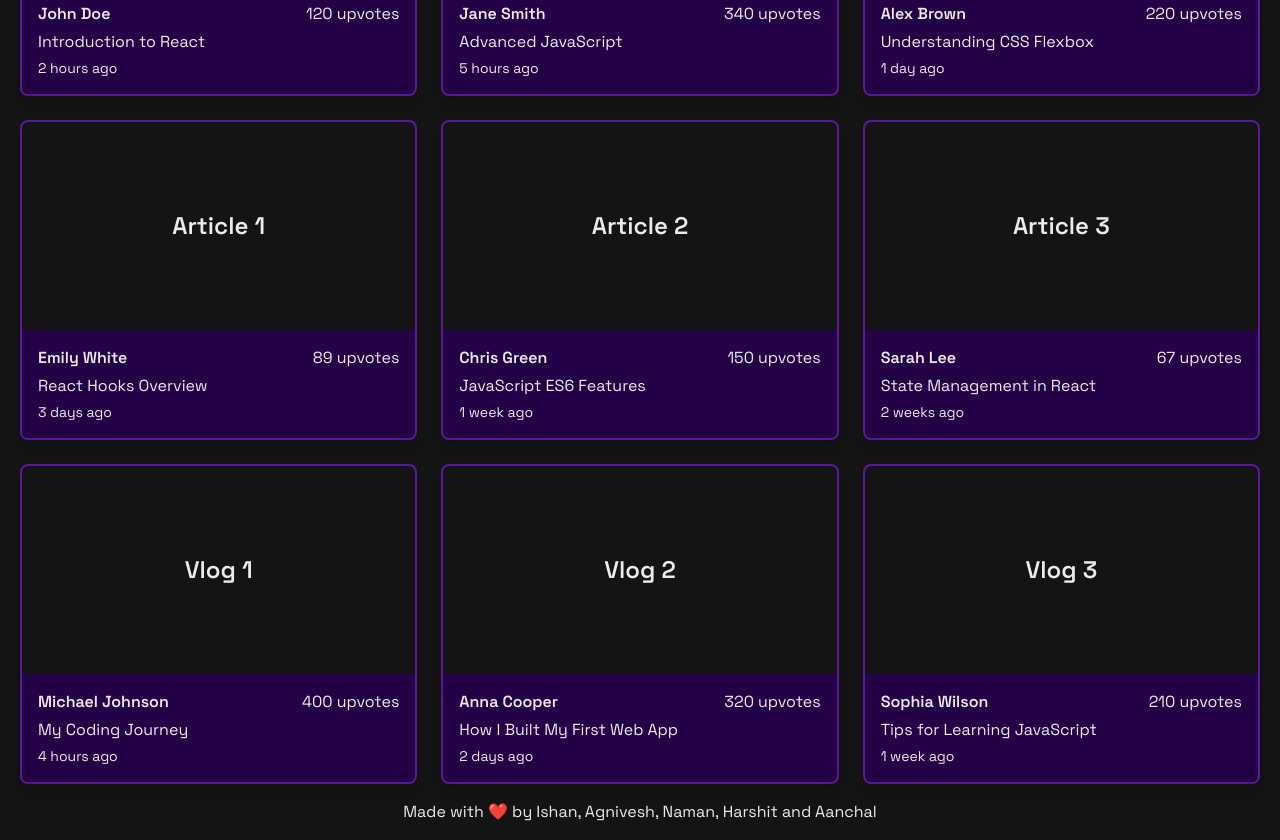
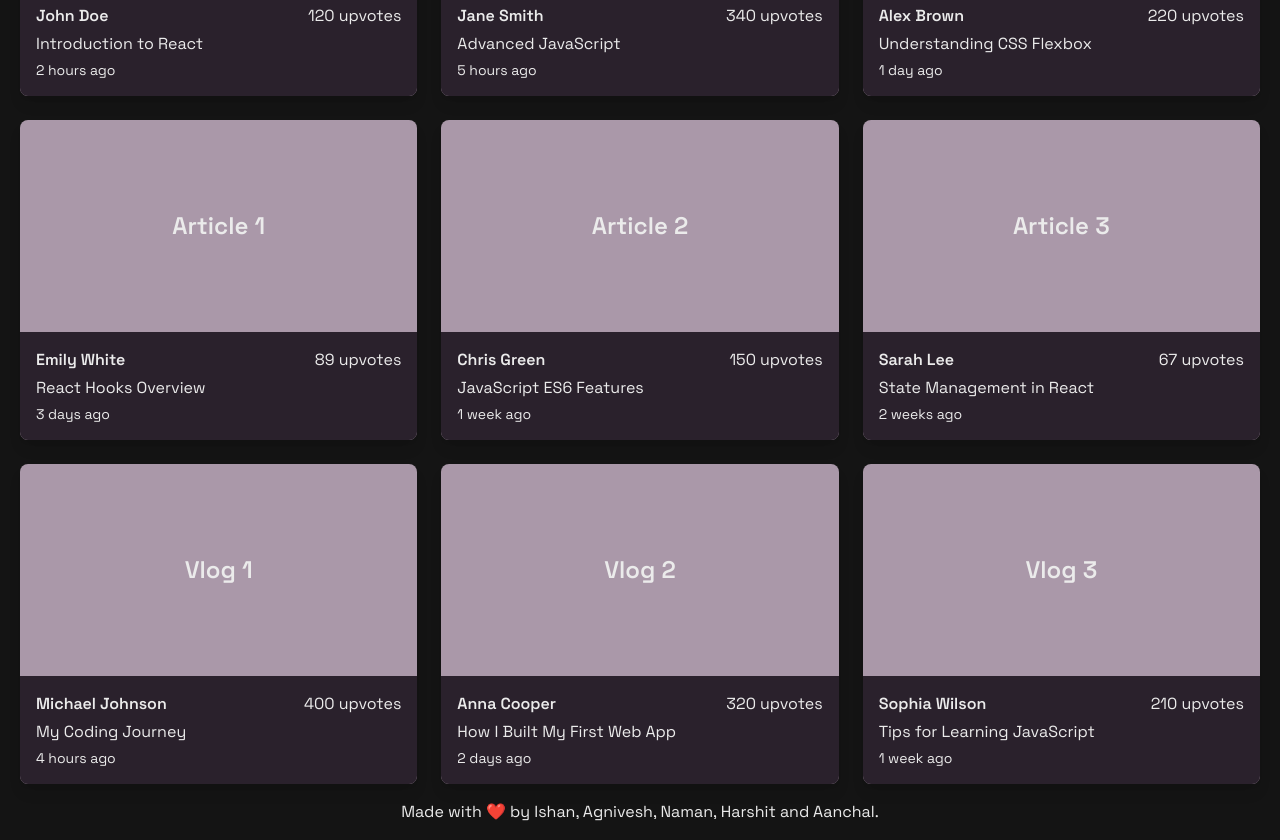
Before and after one commit to IJPenguin/RootNode, a React (Vite) app in the folder frontend/: page /learn in a window 1280 px wide. Shown: the part 480-1320 px from the top of the page. Built offline with nearby package versions, Linux system fonts and the light colour scheme.

Commit message:
fixed learnpage

```diff
--- a/frontend/src/components/Footer/Footer.jsx
+++ b/frontend/src/components/Footer/Footer.jsx
@@ -1,7 +1,7 @@
 const Footer = () => {
 	return (
 		<div className="bg-background py-4 text-center text-white">
-			Made with ❤️ by Ishan, Agnivesh, Naman, Harshit and Aanchal
+			Made with ❤️ by Ishan, Agnivesh, Naman, Harshit and Aanchal.
 		</div>
 	);
 };
--- a/frontend/src/components/LearnPage/LearnPage.jsx
+++ b/frontend/src/components/LearnPage/LearnPage.jsx
@@ -129,13 +129,13 @@ const LearnPage = () => {
 					return (
 						<div
 							key={index}
-							className={`transform overflow-hidden rounded-lg border-2 border-bright-purple shadow-lg transition-all duration-300 hover:scale-105 hover:shadow-xl ${contentStyle} flex flex-col justify-between`}
+							className={`bg-light-background transform overflow-hidden rounded-lg shadow-lg transition-all duration-300 hover:scale-105 hover:shadow-xl ${contentStyle} flex flex-col justify-between`}
 						>
 							<div className="flex h-full items-center justify-center p-4 text-center text-2xl font-semibold">
 								{content.title}
 							</div>
 
-							<div className="space-y-1 bg-background-purple p-4 text-white">
+							<div className="bg-gunmetal space-y-1 p-4 text-white">
 								<div className="flex justify-between">
 									<span className="font-semibold">
 										{content.author}
--- a/frontend/tailwind.config.js
+++ b/frontend/tailwind.config.js
@@ -12,6 +12,8 @@ export default {
 			purple: "#9D4EDD",
 			"light-purple": "#C77DFF",
 			white: "#EBEBEB",
+			"light-background": "#AA98A9",
+			gunmetal: "#2A212C",
 		},
 		extend: {
 			dropShadow: {
```
